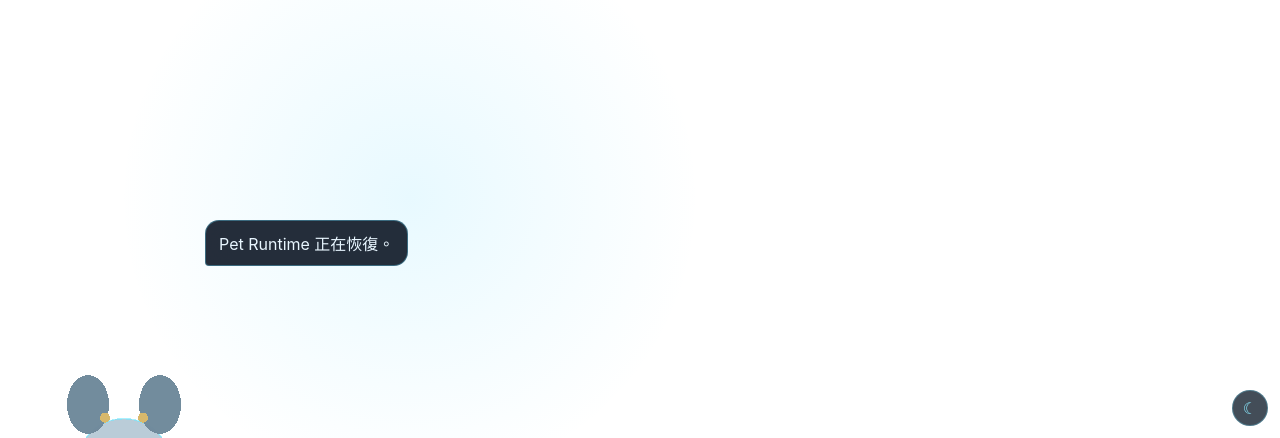
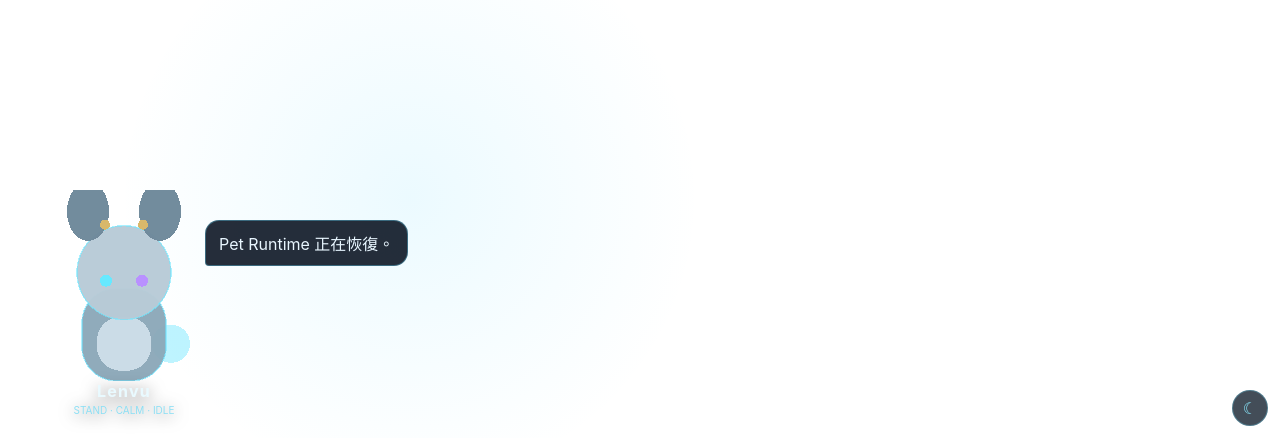
Before and after one commit to ChenLE9316/NorthPalace-my-pet, a Svelte app: page / in a window 1280 px wide. Shown: the part 362-800 px from the top of the page. Built offline with nearby package versions, Linux system fonts and the light colour scheme.

Commit message:
refactor: align overlay CSS with PixiJS renderer

```diff
--- a/src/app.css
+++ b/src/app.css
@@ -13,7 +13,7 @@ button { font: inherit; }
   position: relative;
   width: 100%;
   height: 100%;
-  background: radial-gradient(circle at 32% 70%, rgba(65, 208, 255, .12), transparent 28%);
+  background: radial-gradient(circle at 32% 70%, rgba(65, 208, 255, .10), transparent 28%);
   user-select: none;
 }
 
@@ -27,39 +27,46 @@ button { font: inherit; }
   background: transparent;
   color: inherit;
   cursor: pointer;
+  padding: 0;
 }
 
-.holo-ring {
+.pet-canvas {
   position: absolute;
-  left: 12px;
-  right: 12px;
-  bottom: 2px;
-  height: 42px;
-  border: 2px solid rgba(78, 219, 255, .45);
-  border-radius: 50%;
-  box-shadow: 0 0 26px rgba(64, 210, 255, .35);
-  transform: perspective(160px) rotateX(68deg);
+  inset: 0;
+  pointer-events: none;
 }
-.holo-ring.focus { border-color: rgba(117, 238, 255, .95); box-shadow: 0 0 44px rgba(47, 217, 255, .8); }
 
-.pet-core {
+.pet-canvas canvas {
+  width: 100%;
+  height: 100%;
+  display: block;
+  pointer-events: none;
+}
+
+.pet-label {
   position: absolute;
-  left: 36px;
-  top: 22px;
-  width: 112px;
-  height: 162px;
-  display: grid;
-  align-content: center;
+  left: 50%;
+  bottom: -6px;
+  min-width: 130px;
+  transform: translateX(-50%);
   text-align: center;
-  border: 1px solid rgba(110, 226, 255, .55);
-  border-radius: 52% 52% 44% 44%;
-  background: linear-gradient(160deg, rgba(180, 213, 232, .95), rgba(43, 72, 98, .95));
-  box-shadow: inset 0 0 32px rgba(255,255,255,.18), 0 12px 38px rgba(0,0,0,.35), 0 0 24px rgba(54,215,255,.25);
+  pointer-events: none;
+  filter: drop-shadow(0 2px 8px rgba(0, 0, 0, .65));
 }
-.ears { color: #a7edff; font-size: 28px; transform: translateY(-12px); }
-.eyes { color: #76e9ff; text-shadow: 26px 0 0 #bf92ff; }
-.name { margin-top: 14px; font-weight: 700; letter-spacing: .08em; }
-.activity { margin-top: 4px; font-size: 11px; text-transform: uppercase; color: #9ddff2; }
+
+.name {
+  font-weight: 700;
+  letter-spacing: .08em;
+  color: #e9faff;
+}
+
+.activity {
+  margin-top: 3px;
+  font-size: 10px;
+  text-transform: uppercase;
+  color: #8ddff4;
+  white-space: nowrap;
+}
 
 .bubble {
   position: absolute;
@@ -75,6 +82,7 @@ button { font: inherit; }
   backdrop-filter: blur(14px);
   transition: .18s ease;
 }
+
 .bubble.visible { opacity: 1; transform: none; }
 
 .companion-panel {
@@ -91,17 +99,47 @@ button { font: inherit; }
   box-shadow: 0 18px 60px rgba(0,0,0,.45);
   backdrop-filter: blur(18px);
 }
+
 .companion-panel header { display: flex; justify-content: space-between; align-items: start; }
 .companion-panel header div { display: grid; gap: 2px; }
 .companion-panel header span { font-size: 11px; color: #82a7bc; }
 .companion-panel header button { border: 0; background: transparent; color: #9ccde0; font-size: 20px; cursor: pointer; }
-.status-grid { display: grid; grid-template-columns: 1fr 1fr; gap: 8px; margin-top: 14px; }
-.status-grid article { padding: 10px; border-radius: 12px; background: rgba(77, 187, 229, .08); display: grid; gap: 5px; }
+
+.status-grid {
+  display: grid;
+  grid-template-columns: 1fr 1fr;
+  gap: 8px;
+  margin-top: 14px;
+}
+
+.status-grid article {
+  padding: 10px;
+  border-radius: 12px;
+  background: rgba(77, 187, 229, .08);
+  display: grid;
+  gap: 5px;
+}
+
 .status-grid span { font-size: 11px; color: #86a9ba; }
-.status-grid b { color: #86eaff; }
+.status-grid b { color: #86eaff; overflow-wrap: anywhere; }
+
 .actions { display: flex; gap: 7px; margin-top: 12px; flex-wrap: wrap; }
-.actions button { border: 1px solid rgba(102,220,255,.25); border-radius: 10px; background: rgba(31,104,138,.25); color: #dff8ff; padding: 8px 10px; cursor: pointer; }
-.concept-card { margin-top: 13px; overflow: hidden; border-radius: 13px; background: rgba(255,255,255,.04); }
+.actions button {
+  border: 1px solid rgba(102,220,255,.25);
+  border-radius: 10px;
+  background: rgba(31,104,138,.25);
+  color: #dff8ff;
+  padding: 8px 10px;
+  cursor: pointer;
+}
+
+.concept-card {
+  margin-top: 13px;
+  overflow: hidden;
+  border-radius: 13px;
+  background: rgba(255,255,255,.04);
+}
+
 .concept-card img { width: 100%; display: block; opacity: .86; }
 .concept-card div { padding: 10px; }
 .concept-card p { margin: 4px 0 0; color: #9bb7c6; font-size: 12px; line-height: 1.5; }
```
